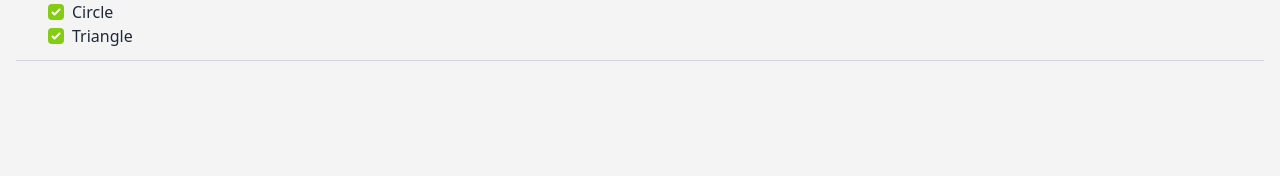
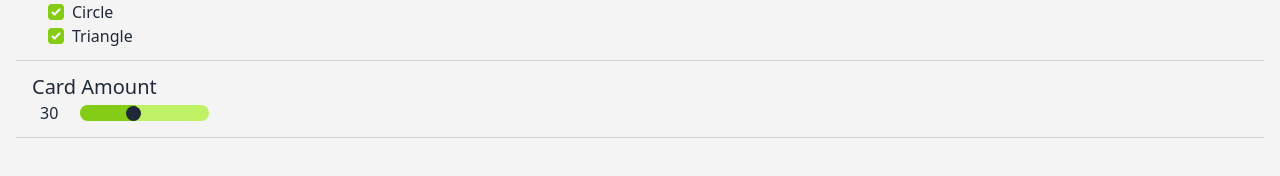
Before and after one commit to fabiankachlock/colors-and-shapes, a Vue app: page /settings in a window 1280 px wide. Shown: the part 621-797 px from the top of the page. Built offline with nearby package versions, Linux system fonts and the light colour scheme.

Commit message:
feat: add card amount config

```diff
--- /dev/null
+++ b/src/components/settings/CardAmountSelection.vue
@@ -0,0 +1,54 @@
+<template>
+  <div class="flex flex-row justify-start items-center">
+    <p class="mr-4 w-6">{{ amount }}</p>
+    <input
+      type="range"
+      class="rounded-lg overflow-hidden appearance-none bg-lime-300 dark:bg-green-300 h-4 w-128"
+      min="2"
+      max="72"
+      step="2"
+      v-model="amount"
+    />
+  </div>
+</template>
+
+<script setup lang="ts">
+import { useConfig } from '@/core/adapters/config';
+import { onMounted, ref, watch } from 'vue';
+
+const config = useConfig();
+const amount = ref(0);
+
+onMounted(() => {
+  amount.value = config.numberOfCards;
+});
+
+watch(amount, cardAmount => {
+  config.setCardAmount(cardAmount);
+});
+</script>
+
+<style>
+@media screen and (-webkit-min-device-pixel-ratio: 0) {
+  input[type='range']::-webkit-slider-thumb {
+    width: 15px;
+    -webkit-appearance: none;
+    appearance: none;
+    height: 15px;
+    cursor: ew-resize;
+    background: #1f2937; /* gray-800 */
+    box-shadow: -405px 0 0 400px #84cc16; /* lime-500 */
+    border-radius: 50%;
+  }
+  .dark input[type='range']::-webkit-slider-thumb {
+    width: 15px;
+    -webkit-appearance: none;
+    appearance: none;
+    height: 15px;
+    cursor: ew-resize;
+    background: #e5e7eb; /* gray-200 */
+    box-shadow: -405px 0 0 400px #16a34a; /* green-600 */
+    border-radius: 50%;
+  }
+}
+</style>
--- a/src/core/adapters/config.ts
+++ b/src/core/adapters/config.ts
@@ -9,6 +9,7 @@ const languageKey = '__$lng';
 const uiKey = '__$ui';
 const colorsKey = '__$colors';
 const shapesKey = '__$shapes';
+const cardAmountKey = '__$cardAmount';
 
 const DefaultColors = [...Object.values(Color)] as Color[];
 const DefaultShapes = [...Object.values(Shape)] as Shape[];
@@ -47,6 +48,10 @@ export const useConfig = defineStore('config', {
       this.language = lng;
       changeLanguage(lng);
     },
+    setCardAmount(amount: number) {
+      this.numberOfCards = amount;
+      localStorage.setItem(cardAmountKey, amount.toString());
+    },
     setColor(color: Color, enabled: boolean) {
       const newColors = toggleElement(this.colors, color, enabled);
       localStorage.setItem(colorsKey, JSON.stringify(newColors));
@@ -80,12 +85,14 @@ export const useConfig = defineStore('config', {
 
       const storedColors = localStorage.getItem(colorsKey);
       const storedShapes = localStorage.getItem(shapesKey);
+      const storedAmount = localStorage.getItem(cardAmountKey);
 
       this.$patch({
         useDarkMode: storedDarkMode,
         language: language,
         colors: (storedColors ? JSON.parse(storedColors) : undefined) ?? DefaultColors,
-        shapes: (storedShapes ? JSON.parse(storedShapes) : undefined) ?? DefaultShapes
+        shapes: (storedShapes ? JSON.parse(storedShapes) : undefined) ?? DefaultShapes,
+        numberOfCards: parseInt(storedAmount ?? '30', 10) ?? 30
       });
     }
   }
--- a/src/locales/de.json
+++ b/src/locales/de.json
@@ -6,7 +6,8 @@
 		"language": "Sprache",
 		"darkmode": "Dunkler Modus",
 		"colors": "Farben",
-		"shapes": "Formen"
+		"shapes": "Formen",
+		"cardAmount": "Anzahl an Karten"
 	},
 	"lng": {
 		"de": "Deutsch",
--- a/src/locales/en.json
+++ b/src/locales/en.json
@@ -6,7 +6,8 @@
 		"language": "Language",
 		"darkmode": "Darkmode",
 		"colors": "Colors",
-		"shapes": "Shapes"
+		"shapes": "Shapes",
+		"cardAmount": "Card Amount"
 	},
 	"lng": {
 		"de": "Deutsch",
--- a/src/locales/ru.json
+++ b/src/locales/ru.json
@@ -6,7 +6,8 @@
 		"language": "Язык",
 		"darkmode": "Темный Режим",
 		"colors": "Цвета",
-		"shapes": "Формировать"
+		"shapes": "Формировать",
+		"cardAmount": "Сумма Карты"
 	},
 	"lng": {
 		"de": "Deutsch",
--- a/src/pages/Settings.vue
+++ b/src/pages/Settings.vue
@@ -32,6 +32,12 @@
             <ShapeSelection />
           </div>
         </div>
+        <div class="row">
+          <p class="text-xl">{{ t('settings.cardAmount') }}</p>
+          <div class="ml-2">
+            <CardAmountSelection />
+          </div>
+        </div>
       </main>
     </div>
   </div>
@@ -43,6 +49,7 @@ import { useI18n } from 'vue-i18n';
 import ThemeSwitch from '@/components/settings/ThemeSwitch.vue';
 import ColorSelection from '@/components/settings/ColorSelection.vue';
 import ShapeSelection from '@/components/settings/ShapeSelection.vue';
+import CardAmountSelection from '@/components/settings/CardAmountSelection.vue';
 
 const { t } = useI18n();
 </script>
```
